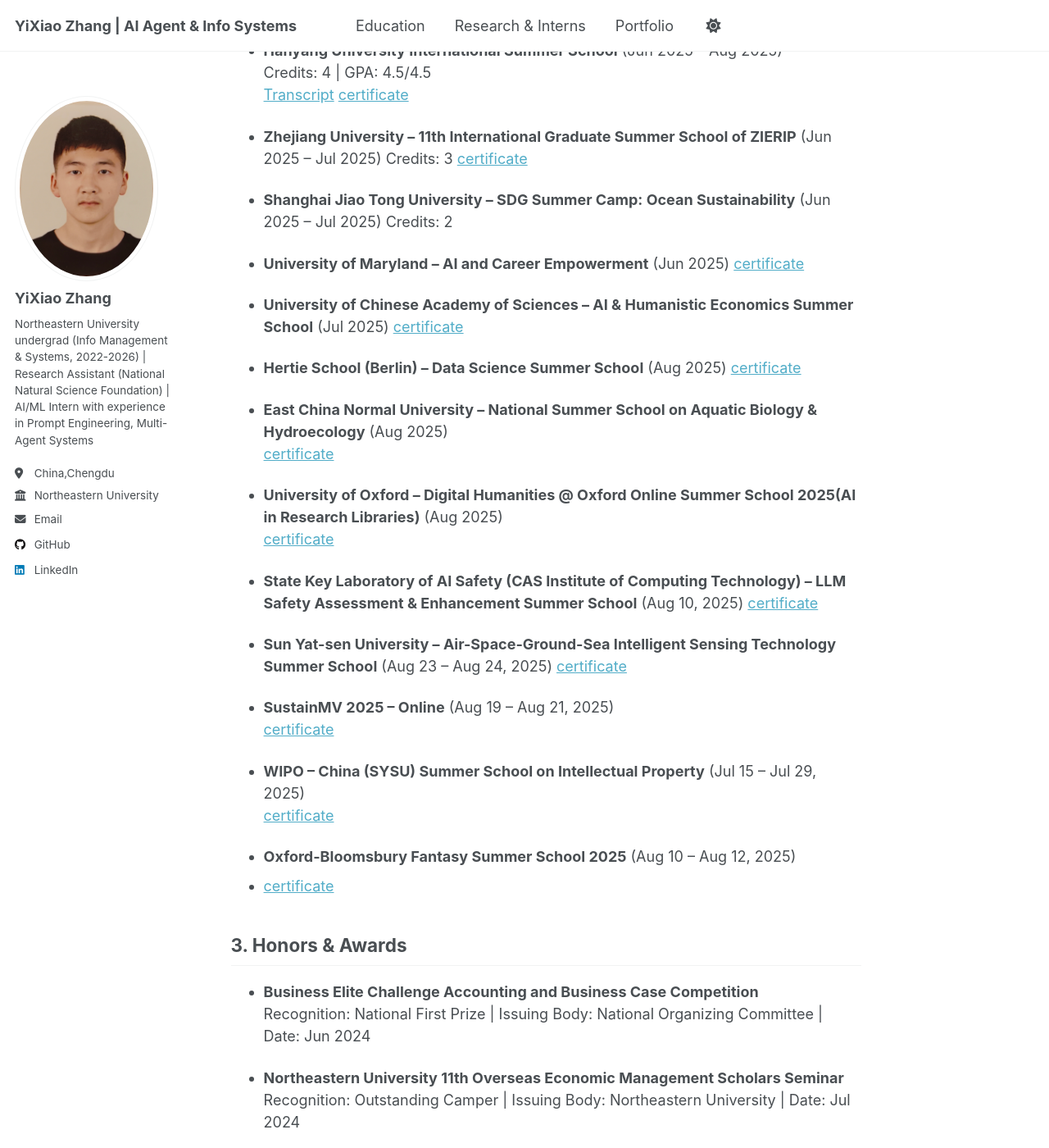
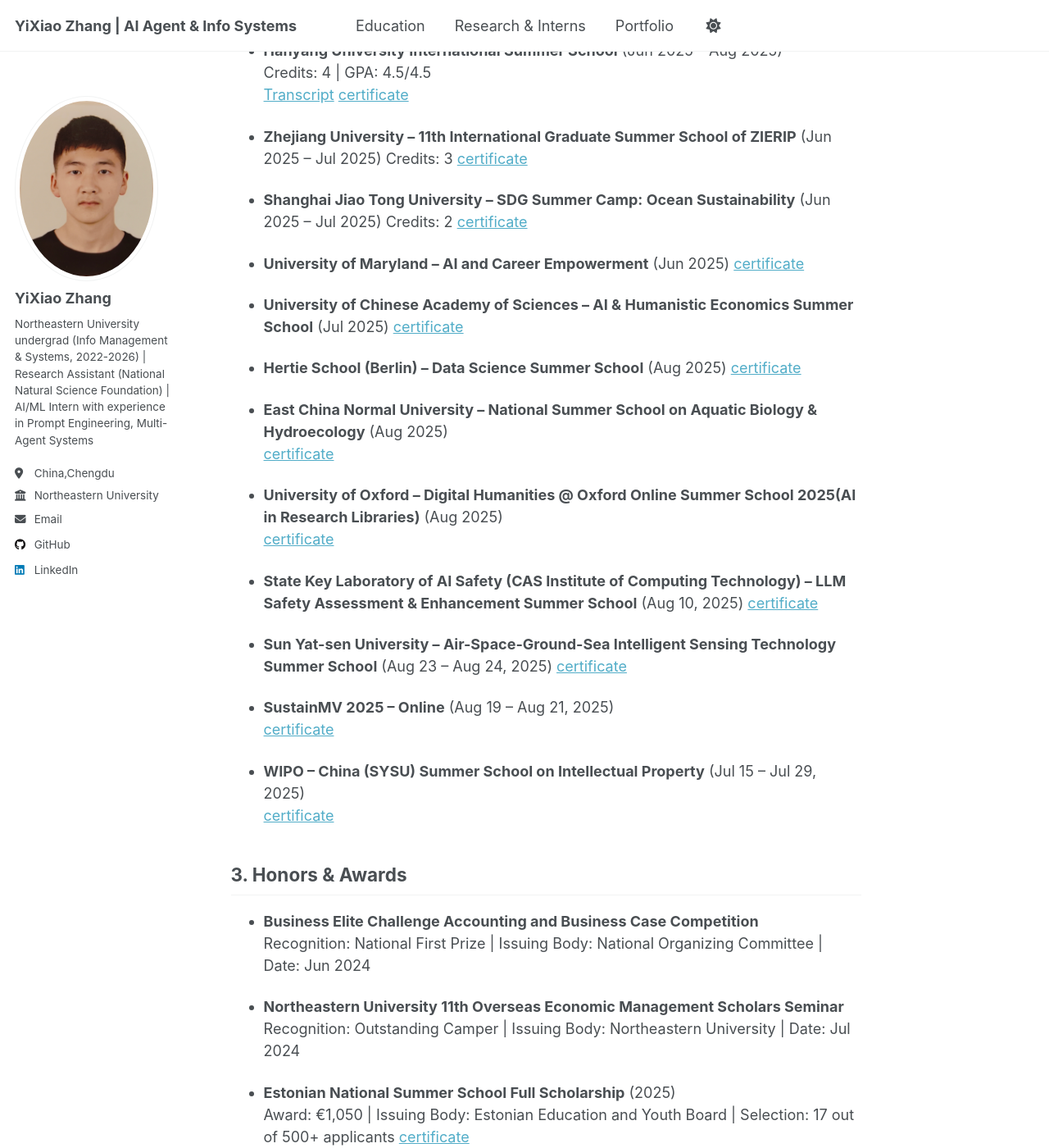
Before and after one commit to kiko022/kiko022.github.io, a Jekyll site: the page built from _pages/education.md, in a window 1280 px wide and 1400 px high, scrolled down 690 px. Shown: the whole window at 82% size. Built offline with Jekyll 4.4.1, drawn with Linux system fonts in a browser that asks for light colours; a script that is not in the unit is left out.

Commit message:
Update education.md

```diff
--- a/_pages/education.md
+++ b/_pages/education.md
@@ -58,8 +59,6 @@
 - **WIPO – China (SYSU) Summer School on Intellectual Property** (Jul 15 – Jul 29, 2025)
   [certificate](/files/certificate/wipo-sysu-ip-2025.pdf)
 
-- **Oxford-Bloomsbury Fantasy Summer School 2025** (Aug 10 – Aug 12, 2025)
-- [certificate](/files/certificate/wipo-sysu-ip-2025.pdf)
 
 ## 3. Honors & Awards
 - **Business Elite Challenge Accounting and Business Case Competition**
```
Also changed, not shown: other parts of _pages/education.md (+1 -0 lines).
